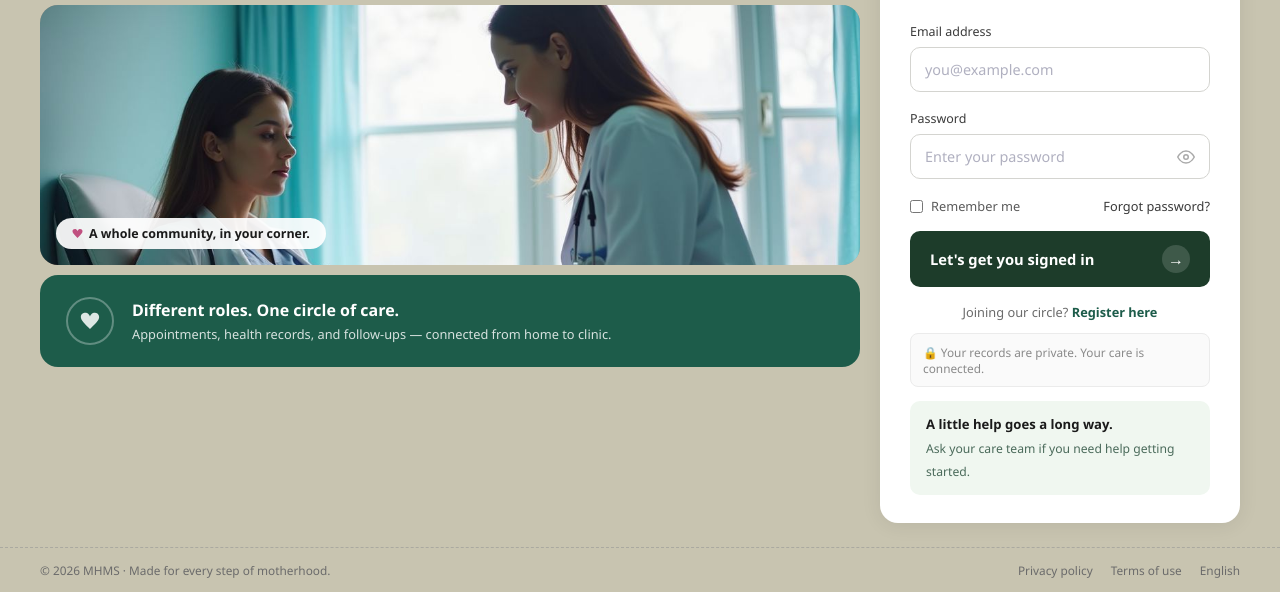
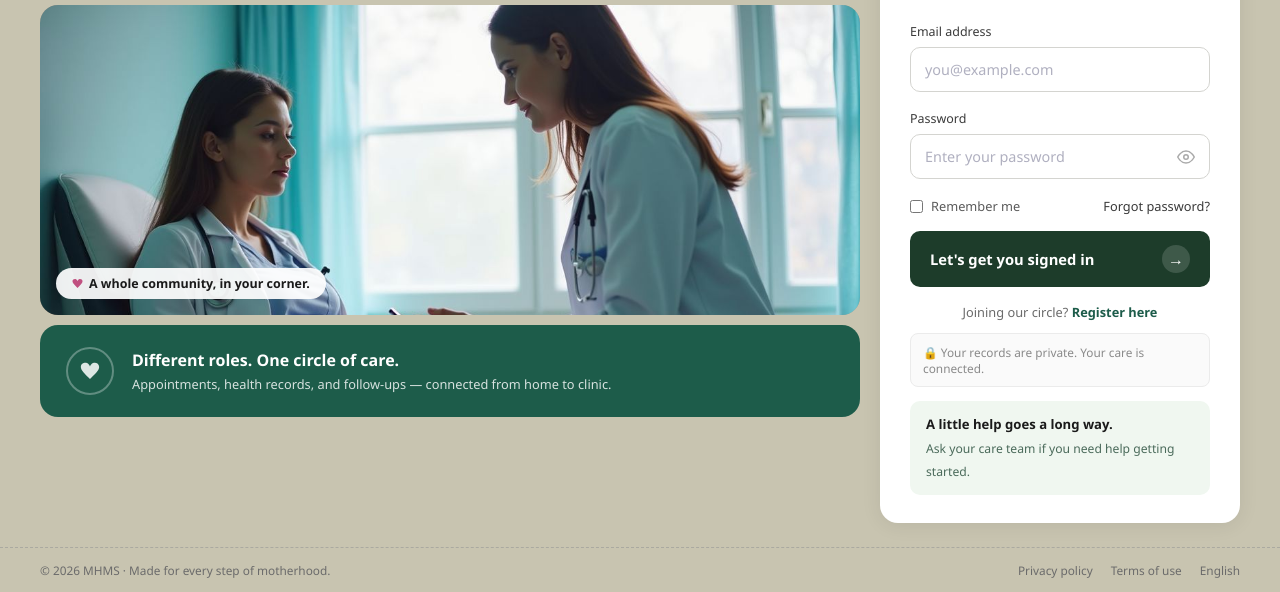
Before and after one commit to KingJonBaga/capstone, a plain HTML site: page index.html in a window 1280 px wide. Shown: the part 289-881 px from the top of the page. Drawn offline with Linux system fonts and the light colour scheme.

Commit message:
Fix photo height: 310px, center position to show full subjects

```diff
--- a/styles.css
+++ b/styles.css
@@ -92,14 +92,14 @@ a { text-decoration: none; color: inherit; }
 .land-photo {
   border-radius: 18px;
   position: relative;
-  height: 260px;
+  height: 310px;
   overflow: hidden;
   flex-shrink: 0;
   background: #c0a08a;
 }
 .land-photo img {
   width: 100%; height: 100%;
-  object-fit: cover; object-position: center 20%;
+  object-fit: cover; object-position: center center;
   display: block;
 }
 .land-photo-label {
```
